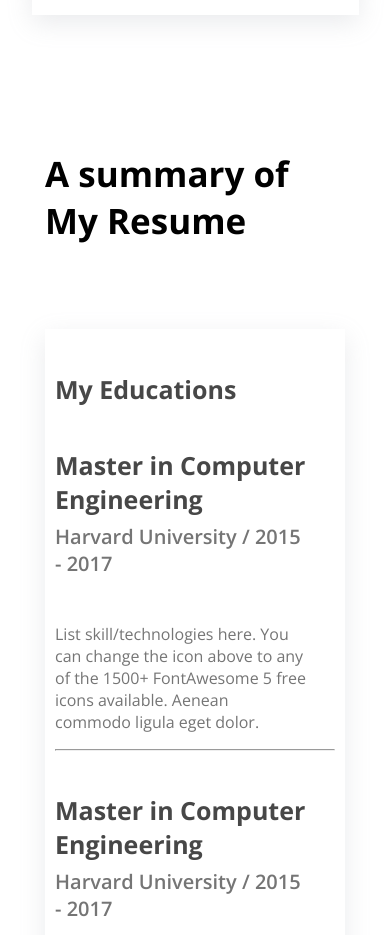
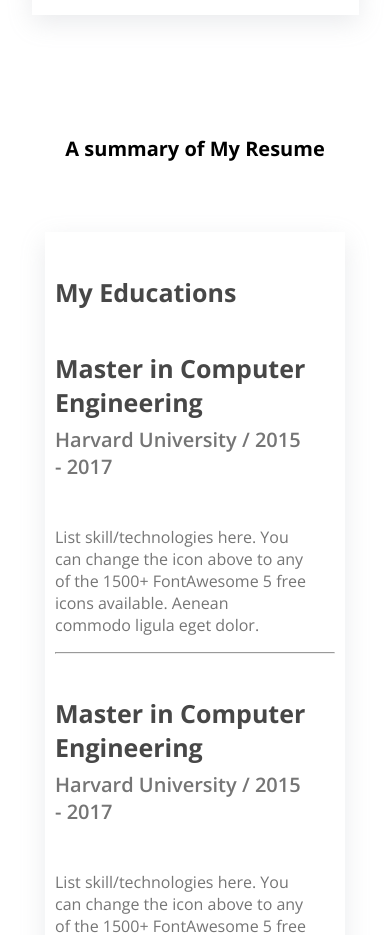
Before and after one commit to ChowdhuryJoy108/web-dev-portfolio, a plain HTML site: page index.html in a window 390 px wide. Shown: the part 1820-2755 px from the top of the page. Drawn offline with nearby package versions, Linux system fonts and the light colour scheme.

Commit message:
font size reduce for Resume intro for mobile device

```diff
--- a/style/style.css
+++ b/style/style.css
@@ -346,6 +346,9 @@ textarea{
     .resume{
         width: 300px;
     }
+    .resume .resume-intro{
+        font-size: 20px;
+    }
     .resume .resume-card{
         flex-direction: column;
         box-shadow: rgba(149, 157, 165, 0.2) 0px 8px 24px;
```
